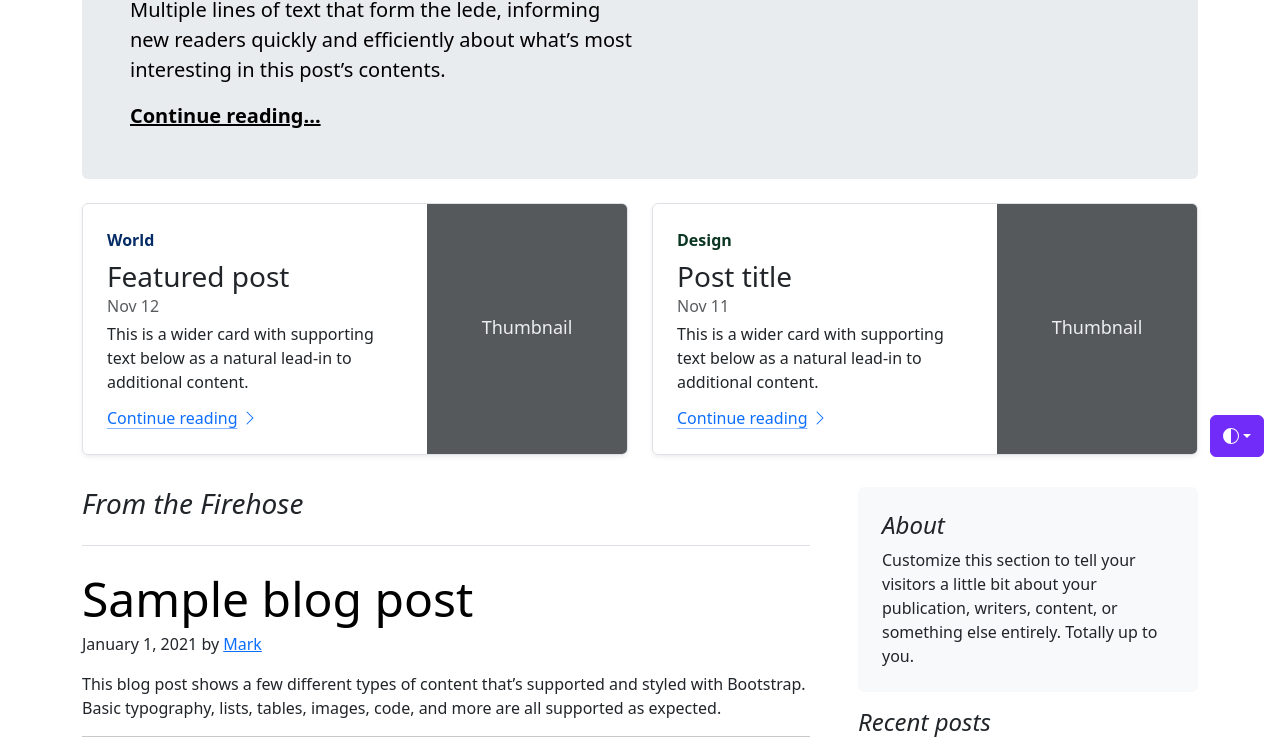
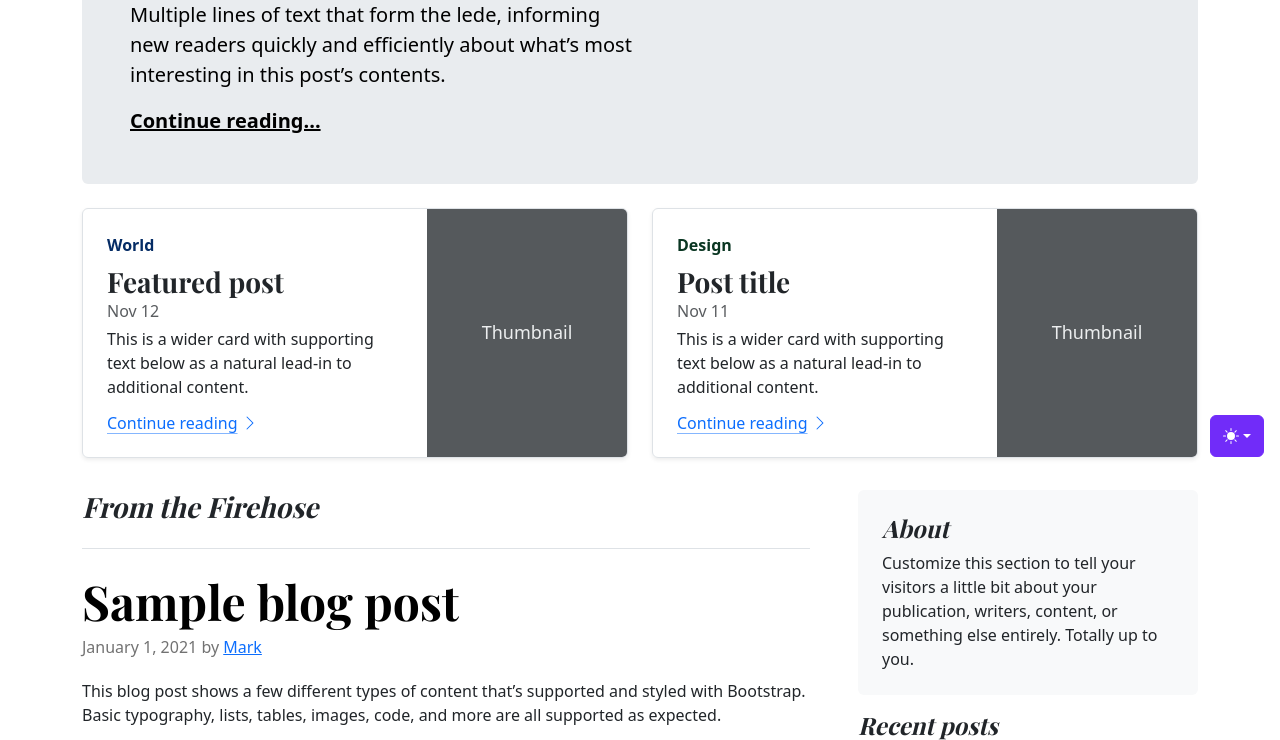
Before and after one commit to Bj3lla/github-portfolio, a plain HTML site: page index.html in a window 1280 px wide. Shown: the part 327-1067 px from the top of the page. Drawn offline with nearby package versions, Linux system fonts and the light colour scheme; the site is published under a folder, as on GitHub Pages, so addresses that start at the root find nothing.

Commit message:
please work

```diff
--- a/index.html
+++ b/index.html
@@ -6,11 +6,11 @@
     <meta name="description" content="" />
     <title>Blog Template · Bootstrap v5.3</title>
     <link rel="canonical" href="https://getbootstrap.com/docs/5.3/examples/blog/" />
-    <script src="/github-portfolio/assets/js/color-modes.js"></script>
+    <script src="./assets/js/color-modes.js"></script>
     <link href="https://cdn.jsdelivr.net/npm/bootstrap@5.3.3/dist/css/bootstrap.min.css" rel="stylesheet" />
     <meta name="theme-color" content="#712cf9" />
     <link href="https://fonts.googleapis.com/css?family=Playfair+Display:700,900&display=swap" rel="stylesheet" />
-    <link href="/github-portfolio/blog.css" rel="stylesheet" />
+    <link href="./blog.css" rel="stylesheet" />
     <style>
       .bd-placeholder-img {
         font-size: 1.125rem;
```
